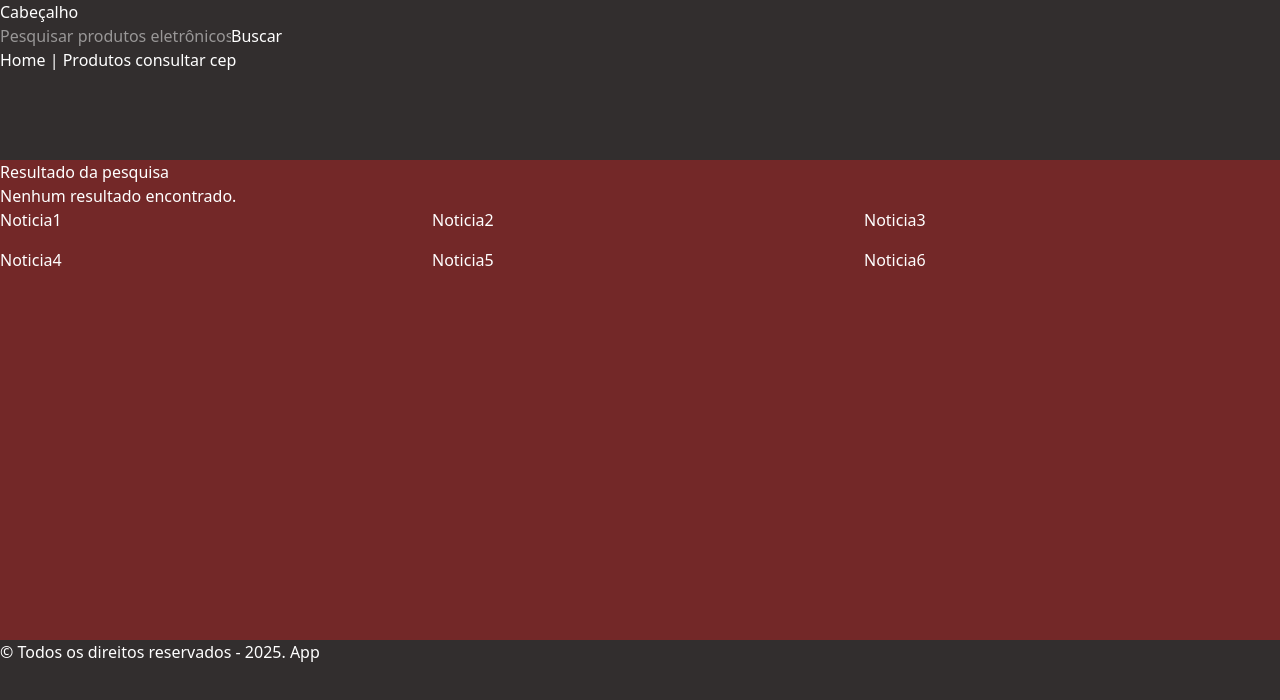
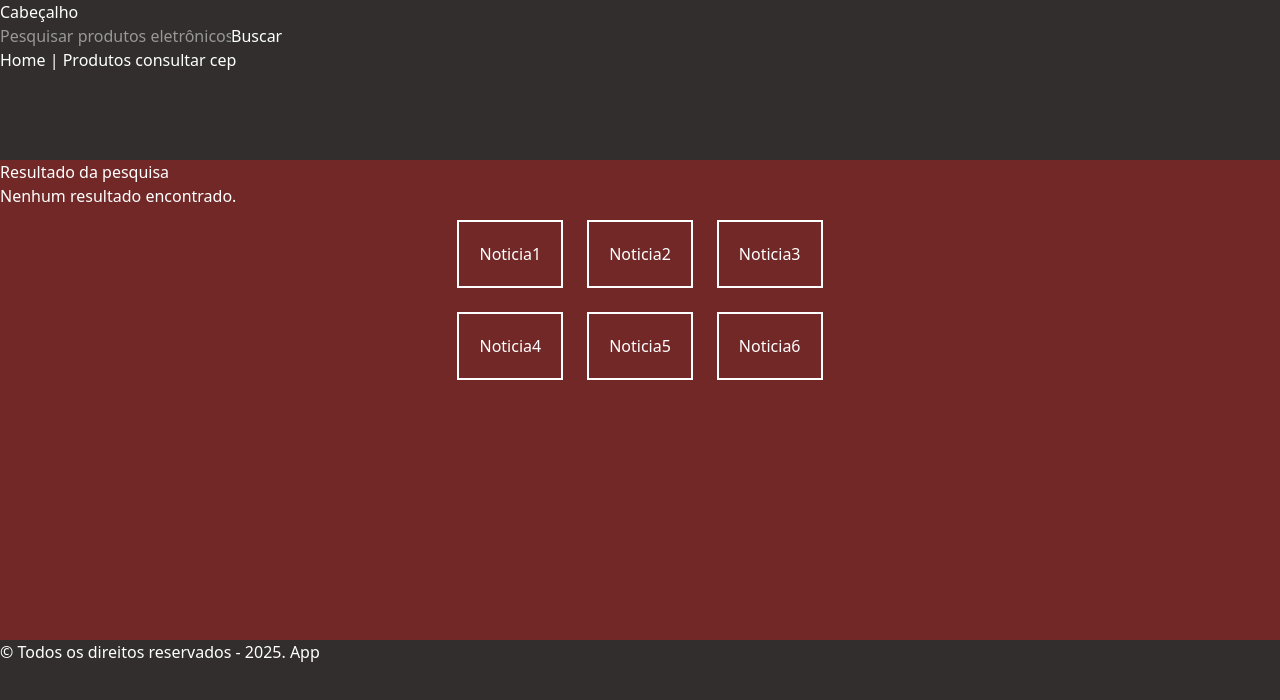
Before and after one commit to 1TDSPF-25/sistema-flow, a React (Vite) app in the folder sistema-flow/: page / in a window 1280 px wide. Shown: the top 700 px of the page. Built offline with nearby package versions, Linux system fonts and the light colour scheme; data requests are answered from the project's data file.

Commit message:
feat: Iniciando a estilização do CardNoticia

```diff
--- a/sistema-flow/src/components/CardNoticia/CardNoticia.tsx
+++ b/sistema-flow/src/components/CardNoticia/CardNoticia.tsx
@@ -1,14 +1,14 @@
 export default function CardNoticia(){
     return(
-
-        <div className="grid grid-cols-3 gap-4">
-        <div className="">Noticia1</div>
-        <div className="">Noticia2</div>
-        <div className="">Noticia3</div>
-        <div className="">Noticia4</div>
-        <div className="">Noticia5</div>
-        <div className="">Noticia6</div>
+        <div className="flex justify-center w-full">
+            <div className="grid grid-cols-3">
+                <div className="border-2 p-5 m-3 flex justify-center w-fit">Noticia1</div>
+                <div className="border-2 p-5 m-3 flex justify-center w-fit">Noticia2</div>
+                <div className="border-2 p-5 m-3 flex justify-center w-fit">Noticia3</div>
+                <div className="border-2 p-5 m-3 flex justify-center w-fit">Noticia4</div>
+                <div className="border-2 p-5 m-3 flex justify-center w-fit">Noticia5</div>
+                <div className="border-2 p-5 m-3 flex justify-center w-fit">Noticia6</div>
+            </div>
         </div>
-
     )
 }
```
